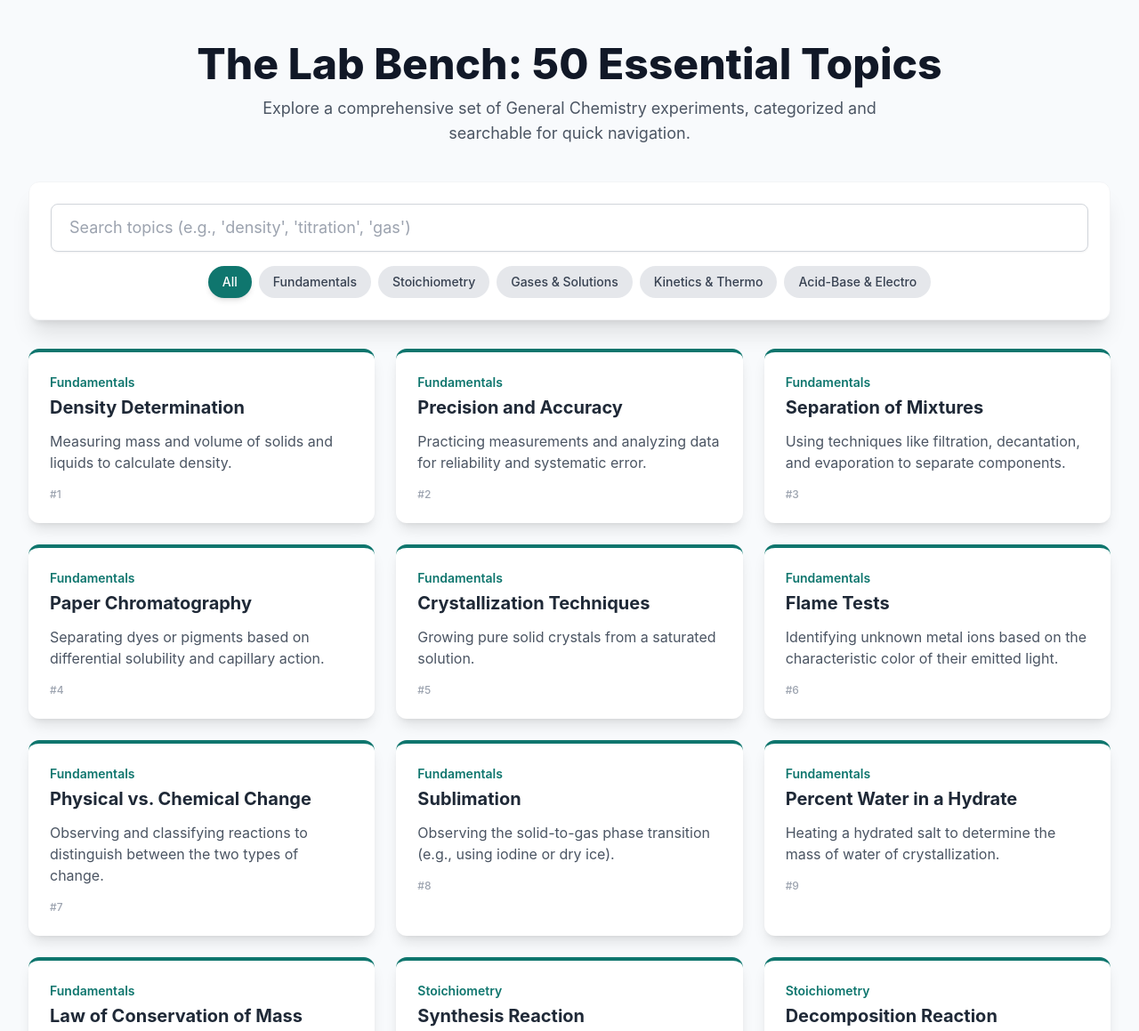
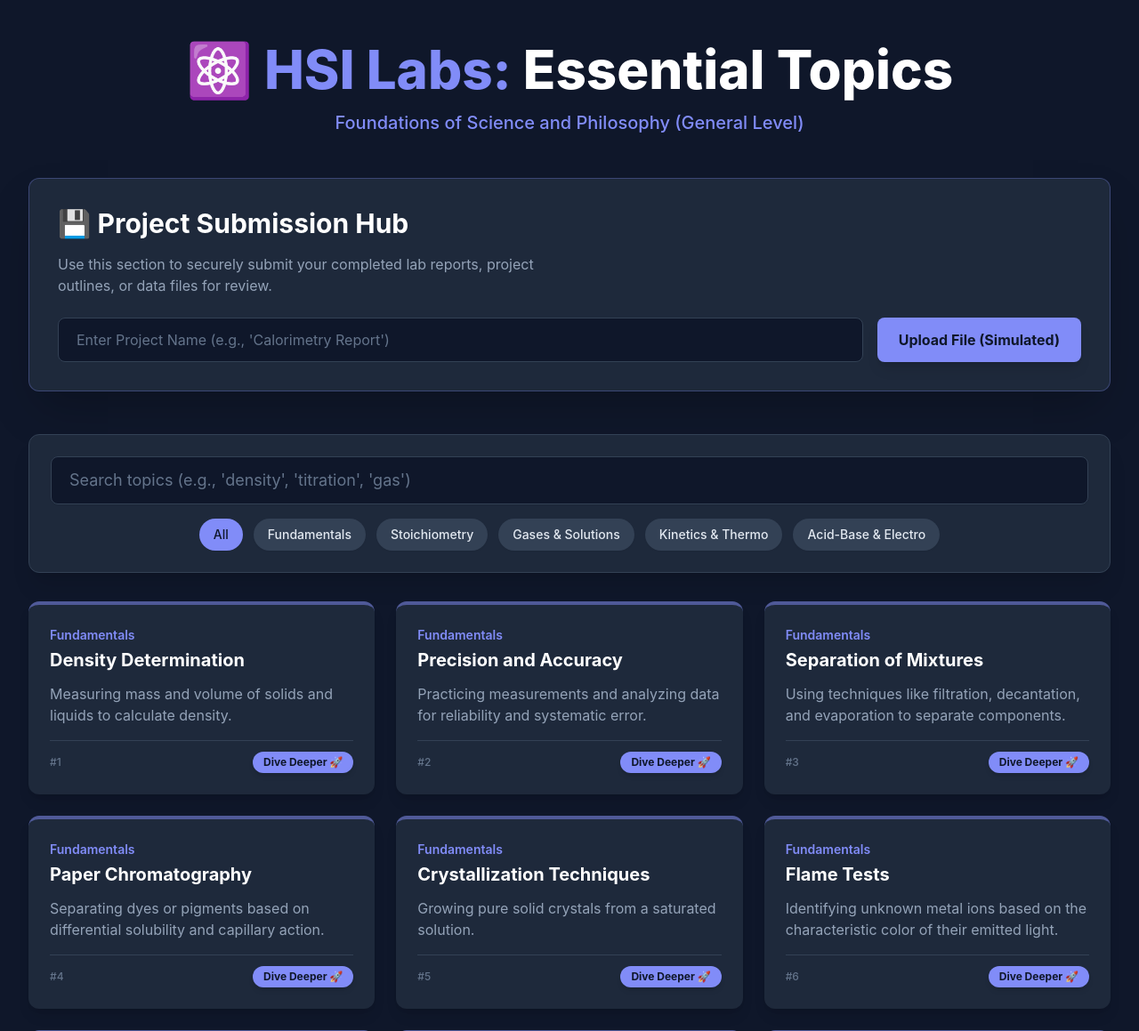
Before and after one commit to ALPHA7105/HSI-Labs, a plain HTML site: page index.html in a window 1280 px wide. Shown: the top 1159 px of the page at 89% size. Drawn offline with nearby package versions, Linux system fonts and the light colour scheme.

Commit message:
index.html

```diff
--- a/index.html
+++ b/index.html
@@ -3,26 +3,32 @@
 <head>
     <meta charset="UTF-8">
     <meta name="viewport" content="width=device-width, initial-scale=1.0">
-    <title>50 Essential Lab Topics</title>
+    <title>HSI Labs: Foundations & Topics</title>
     <!-- Load Tailwind CSS -->
     <script src="https://cdn.tailwindcss.com"></script>
     <!-- Use Inter font family -->
     <style>
         body {
             font-family: 'Inter', sans-serif;
-            background-color: #f8fafc; /* Light gray background */
         }
-        /* Custom scrollbar for visual appeal */
+        /* Custom scrollbar for visual appeal in dark theme */
         ::-webkit-scrollbar {
             width: 8px;
         }
         ::-webkit-scrollbar-thumb {
-            background-color: #94a3b8; /* Slate-400 */
+            background-color: #475569; /* Slate-600 */
             border-radius: 4px;
         }
         /* CSS for smooth card appearance transition */
         .card-animate {
             transition: opacity 0.3s ease-out, transform 0.3s ease-out;
+        }
+        .fade-in {
+            animation: fadeIn 0.5s ease-out;
+        }
+        @keyframes fadeIn {
+            from { opacity: 0; transform: translateY(10px); }
+            to { opacity: 1; transform: translateY(0); }
         }
     </style>
     <script>
@@ -30,32 +36,54 @@
             theme: {
                 extend: {
                     colors: {
-                        'primary': '#0f766e', // Teal-700 for main accents
-                        'secondary': '#ccfbf1', // Teal-100 for light backgrounds
+                        // Dark Theme Palette
+                        'background-dark': '#0f172a', // Very Dark Blue/Slate-900
+                        'card-dark': '#1e293b', // Slate-800
+                        'primary': '#818cf8', // Indigo-400 (Vibrant Accent)
+                        'secondary-text': '#e2e8f0', // Slate-200
                     }
                 }
             }
         }
     </script>
 </head>
-<body class="min-h-screen">
+<body class="min-h-screen bg-background-dark text-secondary-text">
 
     <div id="app" class="max-w-7xl mx-auto p-4 sm:p-6 lg:p-8">
-        <header class="text-center mb-10 pt-4">
-            <h1 class="text-4xl sm:text-5xl font-extrabold text-gray-900">
-                The Lab Bench: 50 Essential Topics
+        <header class="text-center mb-12 pt-4">
+            <h1 class="text-5xl sm:text-6xl font-extrabold text-white">
+                <span class="text-primary">⚛️ HSI Labs:</span> Essential Topics
             </h1>
-            <p class="mt-3 text-lg text-gray-600 max-w-3xl mx-auto">
-                Explore a comprehensive set of General Chemistry experiments, categorized and searchable for quick navigation.
+            <p class="mt-4 text-xl text-primary font-medium max-w-3xl mx-auto">
+                Foundations of Science and Philosophy (General Level)
             </p>
         </header>
 
+        <!-- --- PROJECT SUBMISSION HUB (SEPARATE UPLOAD PART) --- -->
+        <section class="mb-12 p-8 bg-card-dark rounded-xl shadow-2xl border border-primary/30 fade-in">
+            <h2 class="text-3xl font-bold text-white mb-4 flex items-center justify-center sm:justify-start">
+                💾 Project Submission Hub
+            </h2>
+            <p class="text-slate-400 mb-6 max-w-xl">
+                Use this section to securely submit your completed lab reports, project outlines, or data files for review.
+            </p>
+            <div class="flex flex-col sm:flex-row gap-4">
+                <input type="text" placeholder="Enter Project Name (e.g., 'Calorimetry Report')"
+                       class="flex-grow px-5 py-3 bg-slate-900 border border-slate-700 rounded-lg text-white placeholder-slate-500 focus:ring-primary focus:border-primary transition duration-150 ease-in-out">
+                <button onclick="simulateUpload()"
+                        class="sm:w-auto w-full px-6 py-3 bg-primary text-slate-900 font-bold rounded-lg hover:bg-indigo-300 transition duration-200 shadow-lg hover:shadow-primary/50 transform hover:scale-[1.02]">
+                    Upload File (Simulated)
+                </button>
+            </div>
+        </section>
+        <!-- --------------------------------------------------- -->
+
         <!-- Search and Filter Controls -->
-        <div class="bg-white p-6 rounded-xl shadow-xl mb-8 border border-gray-100 sticky top-0 z-10">
+        <div class="bg-card-dark p-6 rounded-xl shadow-xl mb-8 border border-slate-700 sticky top-0 z-10">
             <input type="text" id="search-input" placeholder="Search topics (e.g., 'density', 'titration', 'gas')"
-                   class="w-full px-5 py-3 border border-gray-300 rounded-lg focus:ring-primary focus:border-primary text-lg transition duration-150 ease-in-out shadow-sm">
+                   class="w-full px-5 py-3 bg-slate-900 border border-slate-700 rounded-lg focus:ring-primary focus:border-primary text-secondary-text placeholder-slate-500 text-lg transition duration-150 ease-in-out shadow-sm">
 
-            <div class="mt-4 flex flex-wrap gap-2 justify-center" id="category-filters">
+            <div class="mt-4 flex flex-wrap gap-3 justify-center" id="category-filters">
                 <!-- Filter buttons will be injected here by JavaScript -->
             </div>
         </div>
@@ -65,9 +93,14 @@
             <!-- Topic cards will be injected here by JavaScript -->
         </div>
 
+        <!-- Notification Message Box (Custom Alert) -->
+        <div id="message-box" class="fixed top-4 right-4 bg-green-500 text-white p-4 rounded-lg shadow-xl hidden z-50 fade-in" role="alert">
+            <p id="message-text" class="font-semibold"></p>
+        </div>
+
         <!-- No Results Message -->
-        <div id="no-results" class="text-center py-12 text-gray-500 hidden bg-white rounded-xl shadow-lg mt-8">
-            <svg class="mx-auto h-12 w-12 text-gray-400" xmlns="http://www.w3.org/2000/svg" fill="none" viewBox="0 0 24 24" stroke="currentColor">
+        <div id="no-results" class="text-center py-12 text-slate-500 hidden bg-card-dark rounded-xl shadow-lg mt-8">
+            <svg class="mx-auto h-12 w-12 text-slate-600" xmlns="http://www.w3.org/2000/svg" fill="none" viewBox="0 0 24 24" stroke="currentColor">
                 <path stroke-linecap="round" stroke-linejoin="round" stroke-width="2" d="M10 14l2-2m0 0l2-2m-2 2l-2-2m2 2l2 2m7-2a9 9 0 11-18 0 9 9 0 0118 0z" />
             </svg>
             <h3 class="mt-2 text-xl font-medium">No Labs Found</h3>
@@ -75,8 +108,8 @@
         </div>
     </div>
 
-    <footer class="text-center p-4 mt-12 text-sm text-gray-500 border-t border-gray-200">
-        &copy; 2025 Lab Portal. All rights reserved.
+    <footer class="text-center p-4 mt-12 text-sm text-slate-500 border-t border-slate-700">
+        &copy; 2025 HSI Labs Portal. All rights reserved.
     </footer>
 
     <script>
@@ -145,8 +178,38 @@
         const filtersContainer = document.getElementById('category-filters');
         const searchInput = document.getElementById('search-input');
         const noResults = document.getElementById('no-results');
+        const messageBox = document.getElementById('message-box');
+        const messageText = document.getElementById('message-text');
 
-        // --- FUNCTIONS ---
+        // --- CUSTOM INTERACTIVITY FUNCTIONS ---
+
+        function showNotification(message, isError = false) {
+            messageText.textContent = message;
+            messageBox.classList.remove('hidden');
+            messageBox.classList.remove(isError ? 'bg-green-500' : 'bg-red-500');
+            messageBox.classList.add(isError ? 'bg-red-500' : 'bg-green-500');
+
+            setTimeout(() => {
+                messageBox.classList.add('hidden');
+            }, 3000);
+        }
+
+        function viewLesson(title) {
+            showNotification(`Opening lesson for "${title}"... (Simulated Link Action)`);
+        }
+
+        function simulateUpload() {
+            const projectNameInput = document.querySelector('input[placeholder="Enter Project Name (e.g., \'Calorimetry Report\')"]');
+            const projectName = projectNameInput.value.trim();
+
+            if (projectName.length > 5) {
+                showNotification(`Project "${projectName}" submitted successfully! Thank you for your work.`, false);
+                projectNameInput.value = ''; // Clear input on success
+            } else {
+                showNotification(`Please enter a descriptive project name (min 6 characters) before submitting.`, true);
+            }
+        }
+        // --- CORE RENDERING FUNCTIONS ---
 
         /**
          * Renders the filtered list of topics onto the grid.
@@ -164,17 +227,26 @@
 
             topicsToRender.forEach((topic, index) => {
                 const card = document.createElement('div');
-                card.className = 'bg-white p-6 rounded-xl shadow-lg hover:shadow-2xl transition duration-300 transform hover:-translate-y-1 border-t-4 border-primary card-animate';
+                // Updated class for dark theme and highly interactive design
+                card.className = 'bg-card-dark p-6 rounded-xl shadow-lg transition duration-300 transform hover:scale-[1.03] hover:shadow-primary/50 border-t-4 border-primary/50 card-animate cursor-pointer';
 
                 // Add a slight stagger delay for better visual effect on load/filter
                 card.style.animationDelay = `${index * 50}ms`;
 
                 card.innerHTML = `
                     <div class="text-sm font-semibold text-primary mb-1">${topic.category}</div>
-                    <h2 class="text-xl font-bold text-gray-800 mb-3">${topic.title}</h2>
-                    <p class="text-gray-600 text-base">${topic.description}</p>
-                    <div class="mt-4 text-xs font-medium text-gray-400">#${topic.id}</div>
+                    <h2 class="text-xl font-bold text-white mb-3">${topic.title}</h2>
+                    <p class="text-slate-400 text-base mb-4">${topic.description}</p>
+                    <div class="flex justify-between items-center border-t border-slate-700 pt-3">
+                        <div class="text-xs font-medium text-slate-500">#${topic.id}</div>
+                        <!-- Interactive Button/Link Simulation -->
+                        <button onclick="viewLesson('${topic.title}')" class="px-3 py-1 bg-primary text-slate-900 text-xs font-bold rounded-full hover:bg-indigo-300 transition duration-200 shadow-md">
+                            Dive Deeper 🚀
+                        </button>
+                    </div>
                 `;
+                // Add a click handler to the card itself for extra interactivity
+                card.onclick = () => viewLesson(topic.title);
                 topicsGrid.appendChild(card);
             });
         }
@@ -209,7 +281,7 @@
             categories.forEach(category => {
                 const button = document.createElement('button');
                 button.textContent = category;
-                button.className = 'px-4 py-2 text-sm font-medium rounded-full transition duration-150 ease-in-out';
+                button.className = 'px-4 py-2 text-sm font-medium rounded-full transition duration-150 ease-in-out shadow-sm';
                 button.dataset.category = category;
 
                 button.addEventListener('click', () => {
@@ -221,11 +293,13 @@
 
                     // Update button active state
                     document.querySelectorAll('#category-filters button').forEach(btn => {
-                        btn.classList.remove('bg-primary', 'text-white', 'shadow-md');
-                        btn.classList.add('bg-gray-200', 'text-gray-700', 'hover:bg-primary/20');
+                        // Inactive state for dark theme
+                        btn.classList.remove('bg-primary', 'text-slate-900', 'shadow-md');
+                        btn.classList.add('bg-slate-700', 'text-slate-200', 'hover:bg-slate-600');
                     });
-                    button.classList.add('bg-primary', 'text-white', 'shadow-md');
-                    button.classList.remove('bg-gray-200', 'text-gray-700', 'hover:bg-primary/20');
+                    // Active state for dark theme
+                    button.classList.add('bg-primary', 'text-slate-900', 'shadow-md');
+                    button.classList.remove('bg-slate-700', 'text-slate-200', 'hover:bg-slate-600');
 
                     // Update the displayed cards
                     updateDisplay();
@@ -233,9 +307,9 @@
 
                 // Set initial styles (All is active by default)
                 if (category === 'All') {
-                    button.classList.add('bg-primary', 'text-white', 'shadow-md');
+                    button.classList.add('bg-primary', 'text-slate-900', 'shadow-md');
                 } else {
-                    button.classList.add('bg-gray-200', 'text-gray-700', 'hover:bg-primary/20');
+                    button.classList.add('bg-slate-700', 'text-slate-200', 'hover:bg-slate-600');
                 }
 
                 filtersContainer.appendChild(button);
```
